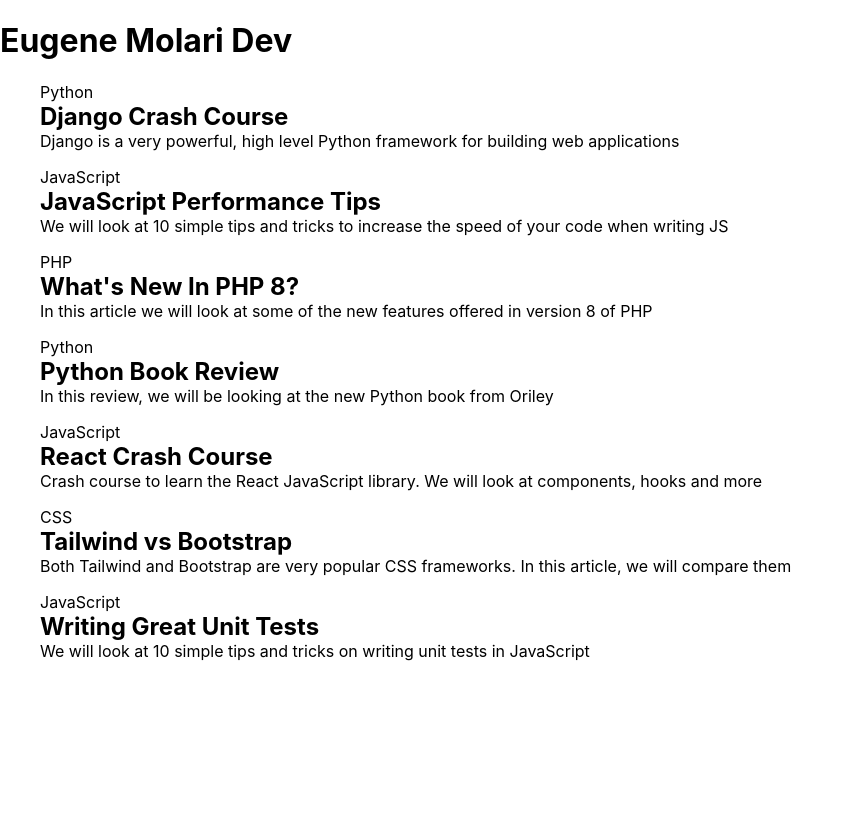
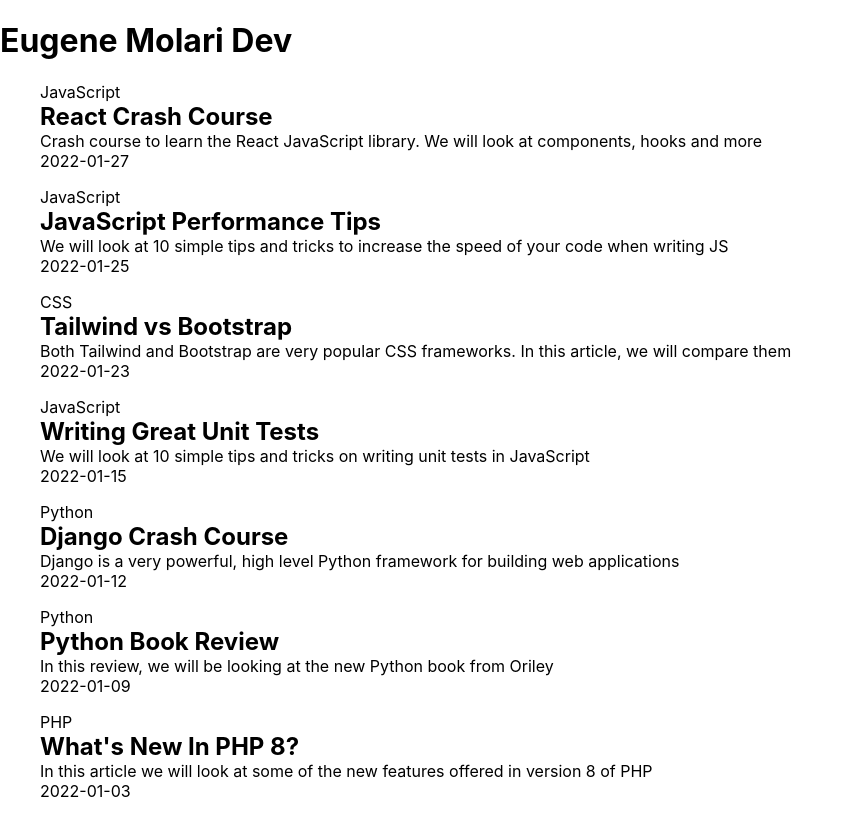
Before and after one commit to eugelogic/emerald, a Next.js app: page / in a window 1280 px wide. Shown: the whole page, without its empty margins (0-851 px from the left). Built offline with nearby package versions, Linux system fonts and the light colour scheme.

Commit message:
Add function to sort posts by date

```diff
--- a/components/PostItem.js
+++ b/components/PostItem.js
@@ -13,7 +13,7 @@ const PostItem = ({ post }) => {
                 </a>
             </Link>
             <p style={{ margin: '0' }}>{post.frontmatter.excerpt}</p>
-            {/* <time dateTime={post.frontmatter.date}>{post.frontmatter.date}</time> */}
+            <time dateTime={post.frontmatter.date}>{post.frontmatter.date}</time>
         </li>
     )
 }
--- a/pages/index.js
+++ b/pages/index.js
@@ -2,6 +2,7 @@ import fs from 'fs'
 import path from 'path'
 import matter from 'gray-matter'
 import PostItem from '../components/PostItem'
+import { sortByDate } from '../utils'
 
 export const getStaticProps = async () => {
 
@@ -21,7 +22,7 @@ export const getStaticProps = async () => {
 
   return {
     props: {
-      posts
+      posts: posts.sort(sortByDate)
     }
   }
 }
--- a/posts/django-crash-course.md
+++ b/posts/django-crash-course.md
@@ -1,6 +1,6 @@
 ---
 title: "Django Crash Course"
-date: "2022-01-25"
+date: "2022-01-12"
 excerpt: "Django is a very powerful, high level Python framework for building web applications"
 category: "Python"
 ---
--- a/posts/javascript-performance-tips.md
+++ b/posts/javascript-performance-tips.md
@@ -1,6 +1,6 @@
 ---
 title: "JavaScript Performance Tips"
-date: "2022-01-23"
+date: "2022-01-25"
 excerpt: "We will look at 10 simple tips and tricks to increase the speed of your code when writing JS"
 category: "JavaScript"
 ---
--- a/posts/new-in-php-8.md
+++ b/posts/new-in-php-8.md
@@ -1,6 +1,6 @@
 ---
 title: "What's New In PHP 8?"
-date: "2022-01-21"
+date: "2022-01-03"
 excerpt: "In this article we will look at some of the new features offered in version 8 of PHP"
 category: "PHP"
 ---
--- a/posts/python-book-review.md
+++ b/posts/python-book-review.md
@@ -1,6 +1,6 @@
 ---
 title: "Python Book Review"
-date: "2022-01-19"
+date: "2022-01-09"
 excerpt: "In this review, we will be looking at the new Python book from Oriley"
 category: "Python"
 ---
--- a/posts/react-crash-course.md
+++ b/posts/react-crash-course.md
@@ -1,6 +1,6 @@
 ---
 title: "React Crash Course"
-date: "2022-01-17"
+date: "2022-01-27"
 excerpt: "Crash course to learn the React JavaScript library. We will look at components, hooks and more"
 category: "JavaScript"
 ---
--- /dev/null
+++ b/utils/index.js
@@ -0,0 +1,3 @@
+export const sortByDate = (a, b) => {
+    return new Date(b.frontmatter.date) - new Date(a.frontmatter.date)
+}
```
